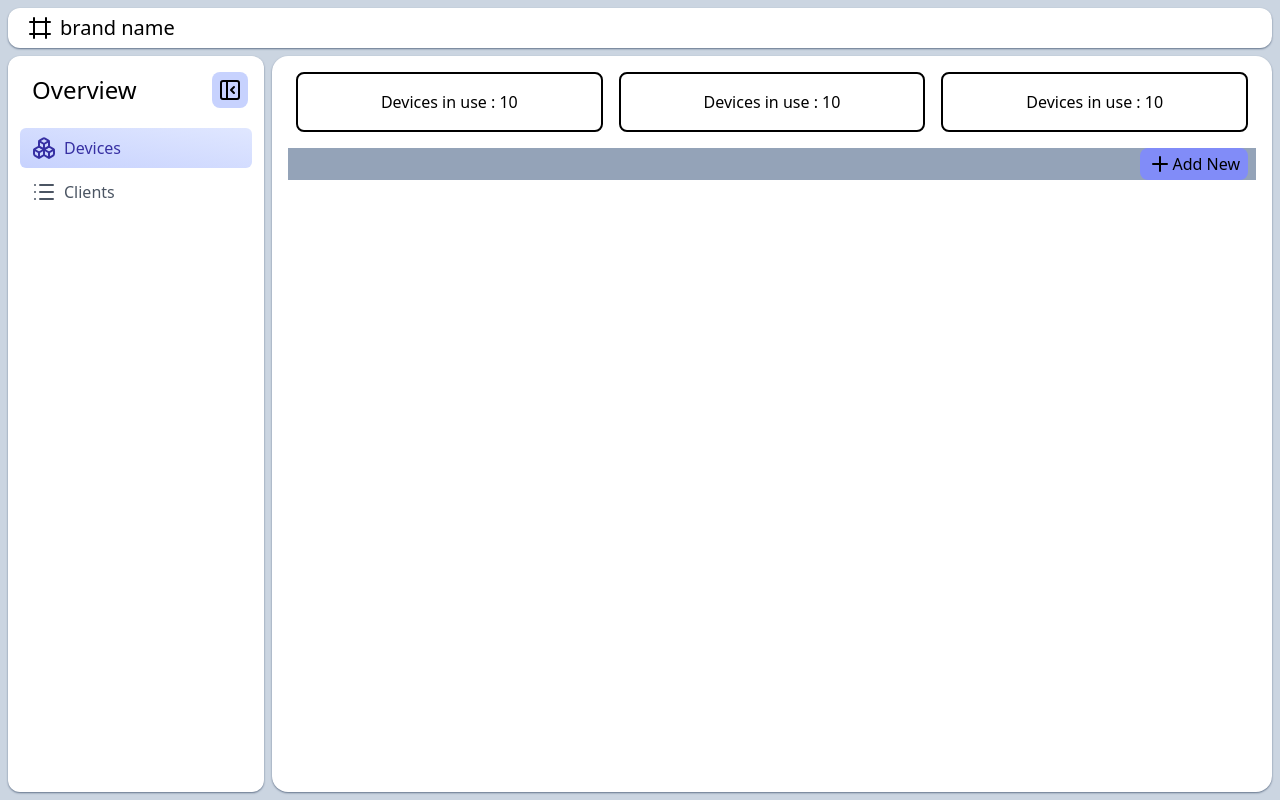
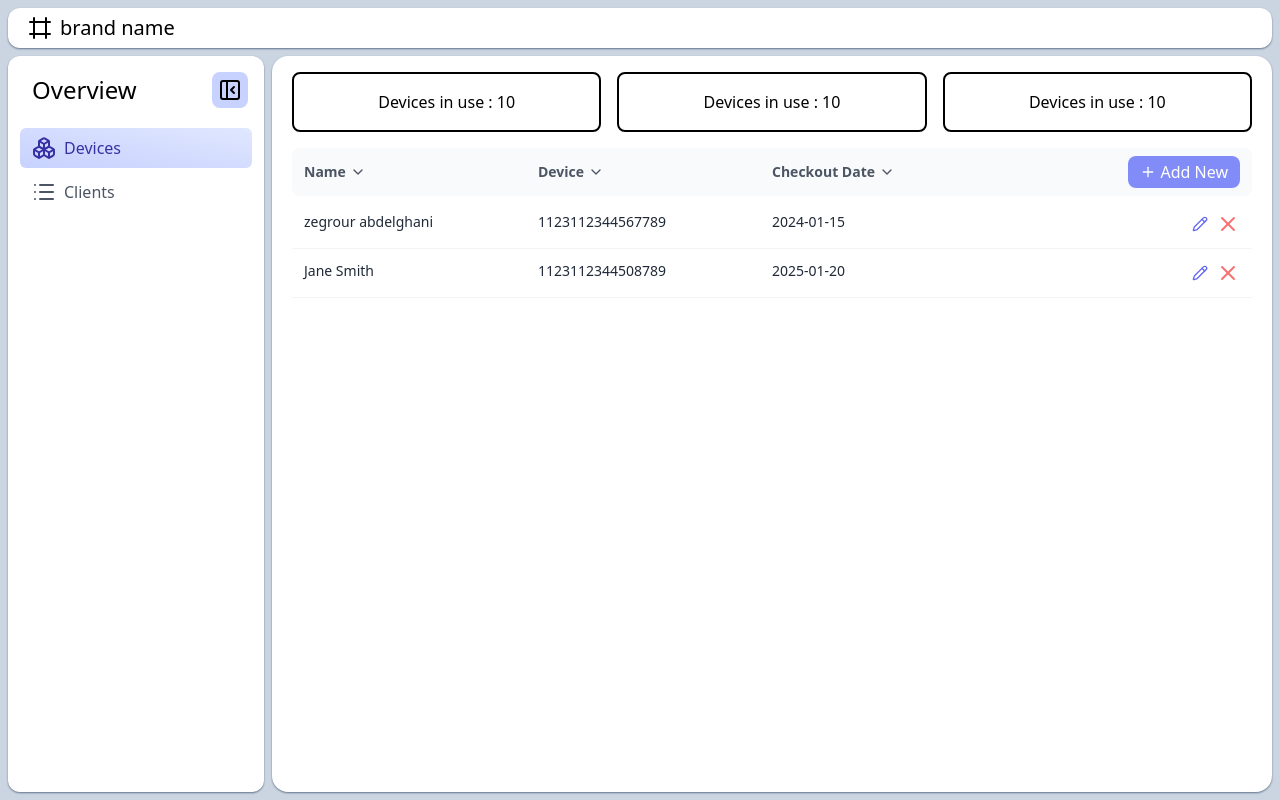
Before and after one commit to lannwyd/NebuLoc, a React (Vite) app: page / in a window 1280 px wide. Built offline with nearby package versions, Linux system fonts and the light colour scheme.

Commit message:
enhance display component with modal for adding new clients and update layout

```diff
--- a/src/main/index.js
+++ b/src/main/index.js
@@ -7,8 +7,8 @@ function createWindow() {
   // Create the browser window.
   const mainWindow = new BrowserWindow({
     useContentSize: true,
-    width: 800,
-    height: 600,
+    width: 1080,
+    height: 720,
     show: false,
     autoHideMenuBar: true,
     ...(process.platform === "linux" ? { icon } : {}),
--- a/src/renderer/src/Display.jsx
+++ b/src/renderer/src/Display.jsx
@@ -1,25 +1,76 @@
-import { Plus } from "lucide-react";
+import { Plus, ChevronDown, ChevronUp, X, Pencil } from "lucide-react";
+import { useState } from "react";
+import Modal from "./Modal";
 
 export function Display() {
+    const [isOpen, setIsOpen] = useState(false);
+    const data = [
+        { name: "zegrour abdelghani",number : "0661875954", device: "1123112344567789", checkoutDate: "2024-01-15" ,duration : 10 , guaranteed : true , isDue : true , Amount : 500},
+        { name: "Jane Smith",number : "0771875954", device: "1123112344508789", checkoutDate: "2025-01-20" ,duration : 10 , guaranteed : true , isDue : true , Amount : 500},
+    ]
+    const devices = ["1123112344567731", "1123112344508789", "1123112374367772", "1123112214567744"]
+    function handleSave() {
+        onClose();
+    }
+
     return (<>
-        <div id="display" className="rounded-2xl  flex-1 overflow-y-auto p-4 m-2 ml-1 bg-white shadow-sm shadow-slate-500">
+        <div id="display" className="flex flex-col flex-1 overflow-y-auto py-4 px-3 m-2 ml-1 bg-white shadow-sm shadow-slate-500 rounded-2xl">
+
             <div id="stats" className="w-full h-auto flex flex-row items-center justify-center">
                 <div className="card">Devices in use : 10</div>
                 <div className="card">Devices in use : 10</div>
                 <div className="card">Devices in use : 10</div>
             </div>
-            <div className="flex flex-row justify-end items-center  bg-slate-400 my-4">
-                <div  className="flex flex-row justify-end items-center h-full bg-indigo-400 rounded-lg py-1 px-2 mr-2 cursor-pointer hover:bg-indigo-500">
-                    <span><Plus /></span>
-                    <span className="">Add New</span>
+
+            <Modal isOpen={isOpen} onClose={() => setIsOpen(false)} title="Add New Client">
+                <div className="flex flex-col gap-4">
+                    <input className="border border-gray-200 rounded-lg p-2 text-sm" placeholder="Name" />
+                    <select className="border appearance-none border-gray-200 rounded-lg p-2 text-sm text-gray-600">
+                        <option value="">Select Device</option>
+                        {devices.map((device, index) => (
+                            <option key={index} value={device}>{device}</option>
+                        ))}
+                    </select>
+                    <input className="border border-gray-200 rounded-lg p-2 text-sm" placeholder="Checkout Date" type="date" />
+                    <button
+                        onClick={() => setIsOpen(false)}
+                        className="bg-indigo-400 text-white rounded-lg py-2 hover:bg-indigo-500">
+                        Save
+                    </button>
                 </div>
+            </Modal>
 
+            <div className="grid grid-cols-4 mx-2 mt-4 bg-gray-50 rounded-lg px-3 py-2">
+                <div className="flex items-center cursor-pointer gap-1 text-sm font-semibold text-gray-600">
+                    <p>Name</p><ChevronDown size={16} />
+                </div>
+                <div className="flex items-center cursor-pointer gap-1 text-sm font-semibold text-gray-600">
+                    <p>Device</p><ChevronDown size={16} />
+                </div>
+                <div className="flex items-center cursor-pointer gap-1 text-sm font-semibold text-gray-600">
+                    <p>Checkout Date</p><ChevronDown size={16} />
+                </div>
+                <div className="flex justify-end">
+                    <div onClick={() => setIsOpen(true)} className="flex items-center gap-1 bg-indigo-400 text-white rounded-lg py-1 px-3 cursor-pointer hover:bg-indigo-500">
+                        <Plus size={16} /><span>Add New</span>
+                    </div>
+                </div>
+            </div>
 
+            {/* Table Rows */}
+            <div className="flex flex-col mx-2 mt-1">
+                {data.map((item, index) => (
+                    <div key={index} className="grid grid-cols-4 px-3 py-3 border-b border-gray-100 hover:bg-gray-50 transition-colors">
+                        <p className="text-sm text-gray-800">{item.name}</p>
+                        <p className="text-sm text-gray-800">{item.device}</p>
+                        <p className="text-sm text-gray-800">{item.checkoutDate}</p>
+                        <div className="flex justify-end gap-2">
+                            <Pencil onClick={() => setIsOpen(true)} className="text-indigo-500 w-4  cursor-pointer hover:text-indigo-800" />
+                            <X className="text-red-400  cursor-pointer hover:text-red-700" />
+                        </div>
+                    </div>
+                ))}
             </div>
-            <ul id="Clients-display">
-                <li className=""></li>
-            </ul>
-
 
         </div>
     </>);
--- /dev/null
+++ b/src/renderer/src/Modal.jsx
@@ -0,0 +1,28 @@
+import { useState } from "react";
+import { X } from "lucide-react";
+
+export default function Modal({ isOpen, onClose, title, children }) {
+
+    return (
+        <>
+            <div
+                className={`fixed inset-0 bg-black/30 backdrop-blur-sm z-40 transition-opacity duration-300 ${isOpen ? "opacity-100" : "opacity-0 pointer-events-none"}`}
+                onClick={onClose}
+            />
+
+            <div className={`fixed top-1/2 left-1/2 -translate-x-1/2 -translate-y-1/2 w-[400px] bg-white rounded-2xl shadow-xl z-50 transition-all duration-300 ${isOpen ? "opacity-100 scale-100" : "opacity-0 scale-95 pointer-events-none"}`}>
+
+                <div className="flex items-center justify-between p-5 border-b border-gray-200">
+                    <h2 className="text-lg font-semibold text-gray-800">{title}</h2>
+                    <button onClick={onClose} className="p-1.5 rounded-lg hover:bg-gray-100">
+                        <X size={18} />
+                    </button>
+                </div>
+
+                <div className="p-5">
+                    {children}
+                </div>
+            </div>
+        </>
+    );
+}
```
Also changed, not shown: 1 other file (tests, documents, lock files or other folders).
